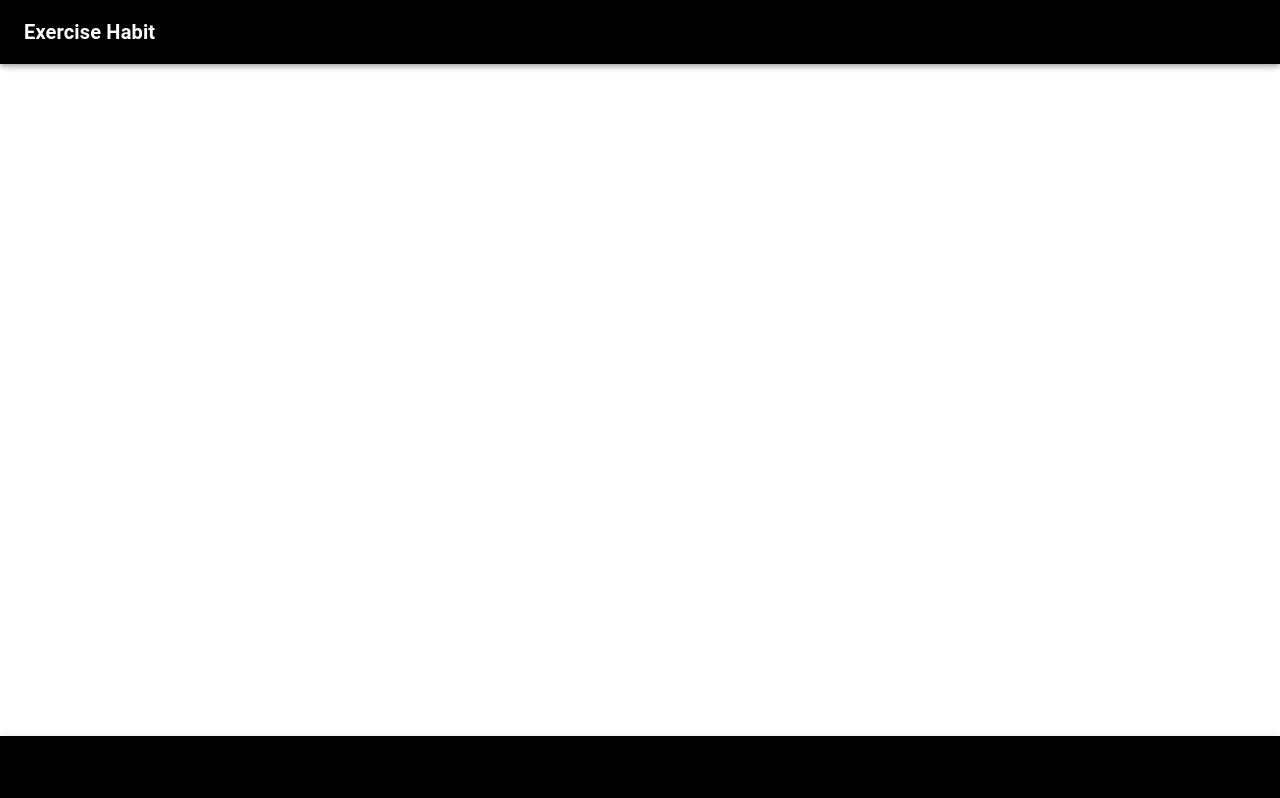
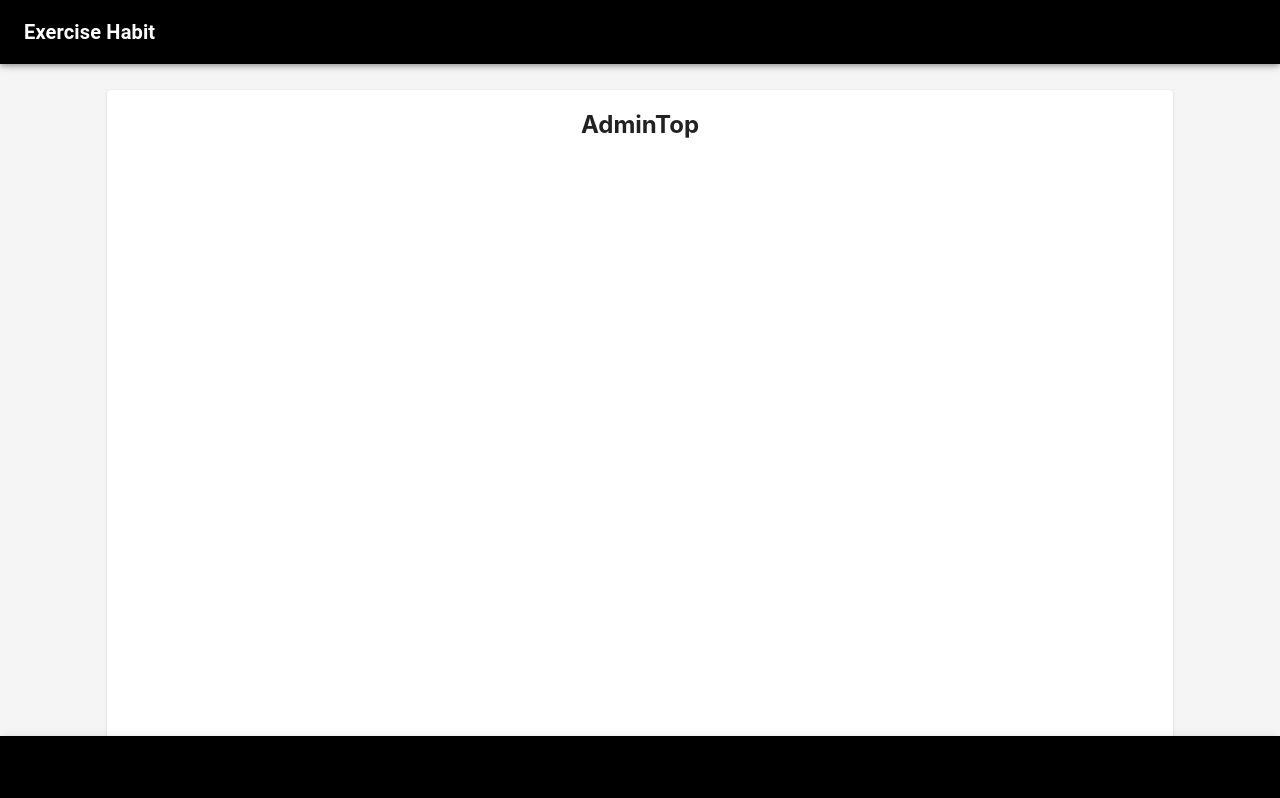
Before and after one commit to hideki1104/exercise_habit_front, a React (Create React App) app: page /admin/top in a window 1280 px wide. Shown: the top 798 px of the page. Built offline with nearby package versions, Linux system fonts and the light colour scheme.

Commit message:
管理画面側ヘッダーに動画登録・ジャンル管理遷移ボタンを追加

```diff
--- /dev/null
+++ b/src/Components/Admin/Top.tsx
@@ -0,0 +1,38 @@
+import React, { useState, useEffect } from 'react';
+import { useHistory } from 'react-router-dom';
+import { makeStyles, Theme, createStyles } from '@material-ui/core/styles';
+import Grid from '@material-ui/core/Grid';
+import Card from '@material-ui/core/Card';
+
+const useStyles = makeStyles((theme: Theme) =>
+  createStyles({
+    main: {
+      paddingTop: 60,
+      backgroundColor: '#F5F5F5',
+    },
+    root: {
+      height: 900,
+      textAlign: 'center',
+      marginTop: 30,
+    },
+  }),
+);
+
+interface TopProps {
+}
+
+export const Top: React.FC<TopProps> = () => {
+  const classes = useStyles();
+
+  return (
+    <div className={classes.main}>
+      <Grid container alignItems="center" justify="center">
+        <Grid item xs={10}>
+          <Card className={classes.root}>
+            <h2>AdminTop</h2>
+          </Card>
+        </Grid>
+      </Grid>
+    </div>
+  );
+}
--- a/src/Components/AdminMain.tsx
+++ b/src/Components/AdminMain.tsx
@@ -3,6 +3,7 @@ import { BrowserRouter, Switch, Route, Redirect } from 'react-router-dom';
 import { Header } from './Header';
 import { Footer } from './Footer';
 import { AdminLogin } from './Auth/AdminLogin';
+import { Top } from './Admin/Top';
 
 interface AdminMainProps {
 
@@ -47,6 +48,12 @@ export const AdminMain: React.FC<AdminMainProps> = () => {
               <AdminLogin handleLogin={handleLogin}/>
             )}
           />
+          <Route
+            exact path={"/admin/top"}
+            render={props => (
+              <Top/>
+            )}
+          />
         </Switch>
         <Footer/>
       </BrowserRouter>
--- a/src/Components/Api/ConnectApi.tsx
+++ b/src/Components/Api/ConnectApi.tsx
@@ -44,9 +44,6 @@ export const connectPost = async (url:string, params: object):Promise<connectPos
         {headers: {
           'Content-Type': 'application/json',
           'Accept': 'application/json',
-          'access-token': headerData['access-token'] != null ? headerData["access-token"] : '',
-          'client': headerData["client"] != null ? headerData["client"] : '',
-          'uid': headerData["uid"] != null ? headerData["uid"] : '',
         }}
       );
       console.log('通信成功', response);
--- a/src/Components/Auth/AdminLogin.tsx
+++ b/src/Components/Auth/AdminLogin.tsx
@@ -37,7 +37,7 @@ export const AdminLogin: React.FC<AdminLoginProps> = ({ handleLogin }) => {
     }
 
     handleLogin(responseData.data.name, responseData.headers)
-    history.push('/admin/');
+    history.push('/admin/top');
   }
   const classes = useStyles();
 
--- a/src/Components/Header.tsx
+++ b/src/Components/Header.tsx
@@ -102,6 +102,12 @@ export const Header: React.FC<HeaderProps> = ( {isAdmin, isLogin, handleLogout}
               Exercise Habit
             </Link>
           </Typography>
+          <Link to = '/movie/new' className={classes.headerLink}>
+            <Button color="inherit">動画登録</Button>
+          </Link>
+          <Link to = '/genre/new' className={classes.headerLink}>
+            <Button color="inherit">ジャンル登録</Button>
+          </Link>
           <><Logout handleLogout={handleLogout} isAdmin={isAdmin}/></>
         </>
         :
--- /dev/null
+++ b/src/Components/SocialNetwork/index.tsx
@@ -0,0 +1,52 @@
+import React, { useState, useEffect } from 'react';
+import { useHistory } from 'react-router-dom';
+import { makeStyles, Theme, createStyles } from '@material-ui/core/styles';
+import Grid from '@material-ui/core/Grid';
+import Card from '@material-ui/core/Card';
+import { connectPost, connectPatch } from '../Api/ConnectApi';
+
+const useStyles = makeStyles((theme: Theme) =>
+  createStyles({
+    main: {
+      backgroundColor: "#F5F5F5"
+    },
+
+    root: {
+      marginTop: 80,
+      marginLeft: 100,
+      height: 600,
+    },
+
+    paper: {
+      position: 'absolute',
+      width: 800,
+      backgroundColor: theme.palette.background.paper,
+      boxShadow: theme.shadows[5],
+      padding: theme.spacing(2, 4, 3),
+      textAlign: "center",
+    },
+
+    afterRegisterButton: {
+
+    },
+  }),
+);
+
+interface IndexProps {
+}
+
+export const Index: React.FC<IndexProps> = () => {
+  const classes = useStyles();
+
+  return (
+    <Grid container className={classes.main}>
+      <Grid item xs={3}>
+      </Grid>
+      <Grid item xs={8}>
+        <Card className={classes.root}>
+          <h1>交流場</h1>
+        </Card>
+      </Grid>
+    </Grid>
+  );
+}
--- a/src/Components/User/ToolBar.tsx
+++ b/src/Components/User/ToolBar.tsx
@@ -65,7 +65,7 @@ export const ToolBar: React.FC<ToolBarProps> = () => {
           <li className={classes.item}><span className={classes.itemIcon}><DirectionsRunIcon/></span>エクササイズ</li>
           <li className={classes.item}><span className={classes.itemIcon}><DescriptionIcon/></span>履歴</li>
           <li className={classes.item}><Link to={'/weight_management'} className={classes.linkItem}><span className={classes.itemIcon}><EqualizerIcon/></span>体重管理</Link></li>
-          <li className={classes.item}><span className={classes.itemIcon}><GroupIcon/></span>交流場</li>
+          <li className={classes.item}><Link to={'/social_field'} className={classes.linkItem}><span className={classes.itemIcon}><GroupIcon/></span>交流場</Link></li>
           <li className={classes.item}><span className={classes.itemIcon}><NotificationsIcon/></span>通知</li>
           <li className={classes.item}><Link to={`/user/${userData ? userData['id'] : null}`} className={classes.linkItem}><span className={classes.itemIcon}><PersonIcon/></span>マイページ</Link></li>
         </ul>
--- a/src/Components/UserMain.tsx
+++ b/src/Components/UserMain.tsx
@@ -10,6 +10,7 @@ import { Detail } from './User/Detail';
 import { UserEdit } from './User/UserEdit';
 import { WeightManagement } from './Weight/WeightManagement';
 import { WeightRegistration } from './Weight/WeightRegistration';
+import { Index } from './SocialNetwork/index';
 
 interface UserMainProps {
 
@@ -111,6 +112,12 @@ export const UserMain: React.FC<UserMainProps> = () => {
               <WeightRegistration/>
             )}
           />
+          <Route
+            exact path={"/social_field"}
+            render={props => (
+              <Index/>
+            )}
+          />
         </Switch>
         <Footer/>
       </BrowserRouter>
```
